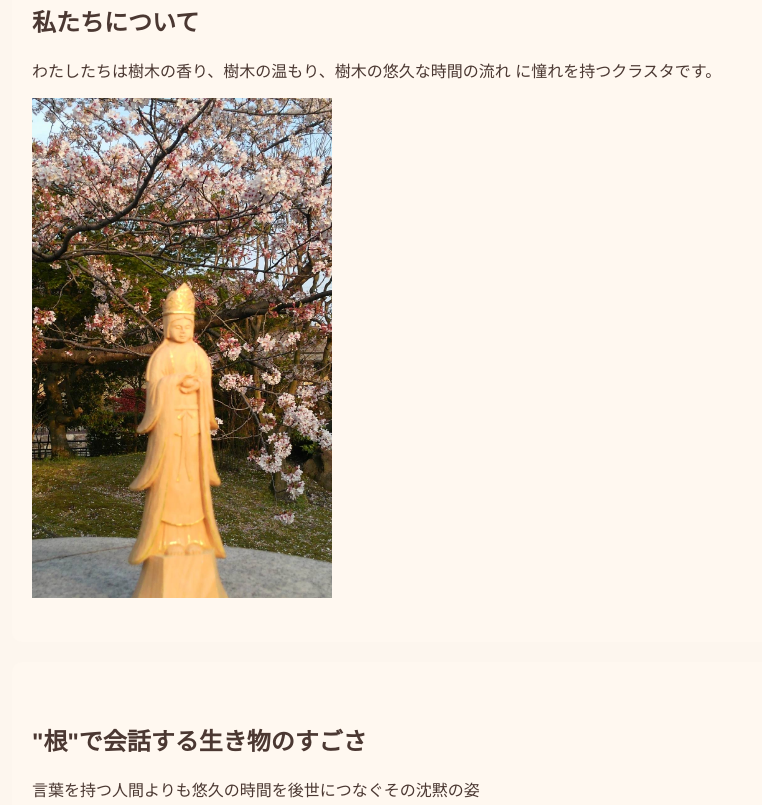
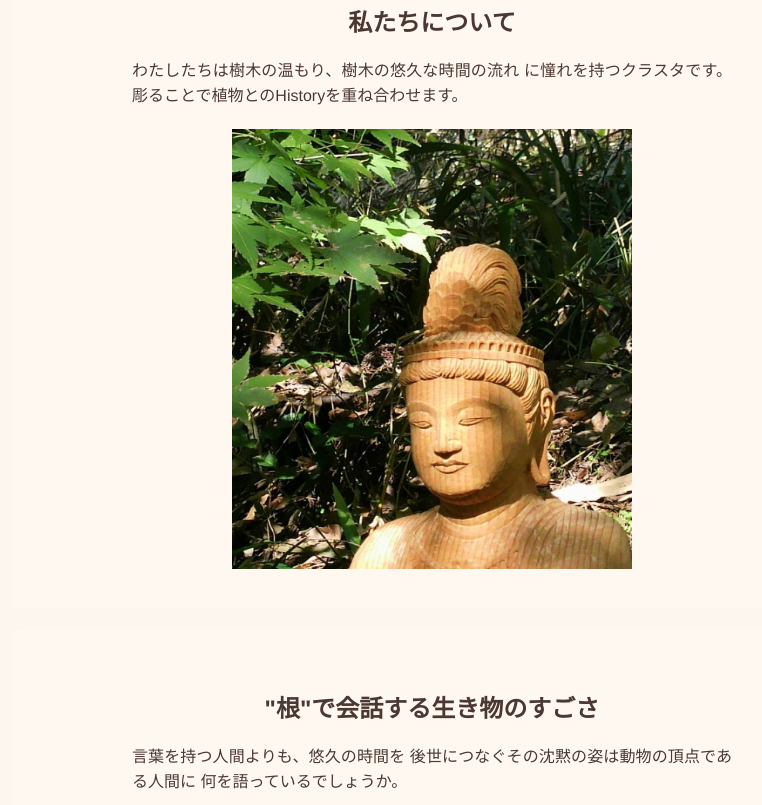
Before and after one commit to masami-ando/kigasuki.ivy.github.io, a plain HTML site: page index.html in a window 1280 px wide. Shown: the part 259-1064 px from the top of the page, without its empty margins (208-970 px from the left). Drawn offline with Linux system fonts and the light colour scheme.

Commit message:
Add files via upload

```diff
--- a/index.html
+++ b/index.html
@@ -3,12 +3,13 @@
 <head>
   <meta charset="UTF-8">
   <meta name="viewport" content="width=device-width, initial-scale=1.0">
-  <title>温かいモダンスタイル ホームページ</title>
+  <title>ゆるくつながる</title>
   <link rel="stylesheet" href="style.css">
 </head>
 <body>
+  <!--ヘッター（ロゴやナビ含む-->
   <header class="site-header">
-    <h1>ようこそ、私たちの言葉なき</h1>
+    <h1>ようこそ、私たちの言葉のない</h1>
     <h1>つながりの場へ</h1>
     <nav>
       <ul>
@@ -18,26 +19,33 @@
       </ul>
     </nav>
   </header>
-
+  <!--メインコンテンツ-->
   <main>
     <section id="about" class="section">
       <h2>私たちについて</h2>
-      <p>わたしたちは樹木の香り、樹木の温もり、樹木の悠久な時間の流れ
-         に憧れを持つクラスタです。
+      <p>わたしたちは樹木の温もり、樹木の悠久な時間の流れ
+         に憧れを持つクラスタです。彫ることで植物とのHistoryを重ね合わせます。
       </p>
-      <img src="img/1748487844441.jpg" width="300" height="500" alt="画像">
+      <!--画像を中央に表示する-->
+      <img src="img/toriming1.jpg" width="400" height="440" alt="画像" class="center-img">
+      </div>
     </section>
 
     <section id="services" class="section">
       <h2>"根"で会話する生き物のすごさ</h2>
-      <p>言葉を持つ人間よりも悠久の時間を後世につなぐその沈黙の姿</p>
-      <img src="img/1748487849804.jpg" width="300" height="500" alt="画像">
+      <p>言葉を持つ人間よりも、悠久の時間を
+         後世につなぐその沈黙の姿は動物の頂点である人間に
+         何を語っているでしょうか。
+      </p>
+      <!--画像を中央に表示する-->
+      <img src="img/toriming2.jpg" width="400" height="500" alt="画像" class="center-img">
+      </div>
     </section>
 
     <section id="contact" class="section">
-      <h2>わたしたちは自分自身も掘り下げ、</h2>
-      <h2>樹木を彫ることで、温かな会話を楽しみます。</h2>
-      <h2>みなさんも樹木との会話を始めたくなりませんか？</h2>
+      <h2> わたしたちは自分自身で木とめぐりあい、
+      樹木を彫ることで、ささやかな会話を楽しみます。みな
+      さんも樹木との会話を始めたくなりませんか？</h2>
       <form>
         <label for="name">お名前:</label>
         <input type="text" id="name" name="name">
@@ -47,9 +55,9 @@
       </form>
     </section>
   </main>
-
+  <!--フッター部分-->
   <footer class="site-footer">
-    <p>&copy; 2025 ゆるくつながる温かいクラスタ</p>
+    <p>&copy; 2025 ゆるくつながる</p>
   </footer>
 </body>
 </html>
--- a/style.css
+++ b/style.css
@@ -1,3 +1,4 @@
+/*サイト全体の基本スタイル*/
 body {
   font-family: 'Helvetica Neue', sans-serif;
   background-color: #fdf6ee;
@@ -5,18 +6,18 @@ body {
   margin: 0;
   padding: 0;
 }
-
+/*ヘッター部のスタイル */
 .site-header {
   background-color: #e6d3b3;
   padding: 20px;
   text-align: center;
 }
-
+/*ヘッター内のタイトル文字 */
 .site-header h1 {
   margin: 0;
   color: #4b3832;
 }
-
+/*ナビゲーションメニューのリスト */
 nav ul {
   list-style: none;
   padding: 0;
@@ -25,13 +26,13 @@ nav ul {
   justify-content: center;
   gap: 20px;
 }
-
+/*ナビゲーションのリンク*/
 nav a {
   text-decoration: none;
   color: #4b3832;
   font-weight: bold;
 }
-
+/*セクション全体のスタイル*/
 .section {
   padding: 40px 20px;
   background-color: #fff8f0;
@@ -39,20 +40,20 @@ nav a {
   max-width: 800px;
   border-radius: 10px;
 }
-
+/*フォーム全体のスタイル*/
 form {
   display: flex;
   flex-direction: column;
   gap: 10px;
 }
-
+/*テキストやメール入力欄の見た目*/
 input[type="text"],
 input[type="email"] {
   padding: 10px;
   border: 1px solid #ccc;
   border-radius: 5px;
 }
-
+/*ボタンのスタイル*/
 button {
   padding: 10px;
   background-color: #d9b382;
@@ -61,10 +62,42 @@ button {
   border-radius: 5px;
   cursor: pointer;
 }
-
+/*フッターのデザイン*/
 .site-footer {
   background-color: #e6d3b3;
   text-align: center;
   padding: 15px;
   margin-top: 40px;
 }
+/*写真の中央よせ */
+.center-img{
+  display: block;
+  margin-left: auto;
+  margin-right: auto;
+  text-align: center;
+  margin-top: 20px; /* ← 画像の上に余白を追加 */
+}
+/* セクション内の見出しを中央揃え */
+.section h2 {
+  text-align: center;
+}
+
+/* セクション内の段落も中央揃え */
+.section p {
+  text-align: center;
+}
+
+/* 段落の幅を調整して読みやすくする */
+.section p {
+  max-width: 600px;
+  margin: 0 auto;          /* 中央揃え */
+  text-align: justify;     /* 両端揃え（整列）にする：任意 */
+}
+
+/* 段落の行の長さを整える */
+.section p {
+  max-width: 600px;
+  margin: 0 auto;
+  text-align: justify;
+  line-height: 1.6;
+}
```
Also changed, not shown: img/toriming1.jpg (added), img/toriming2.jpg (added).
